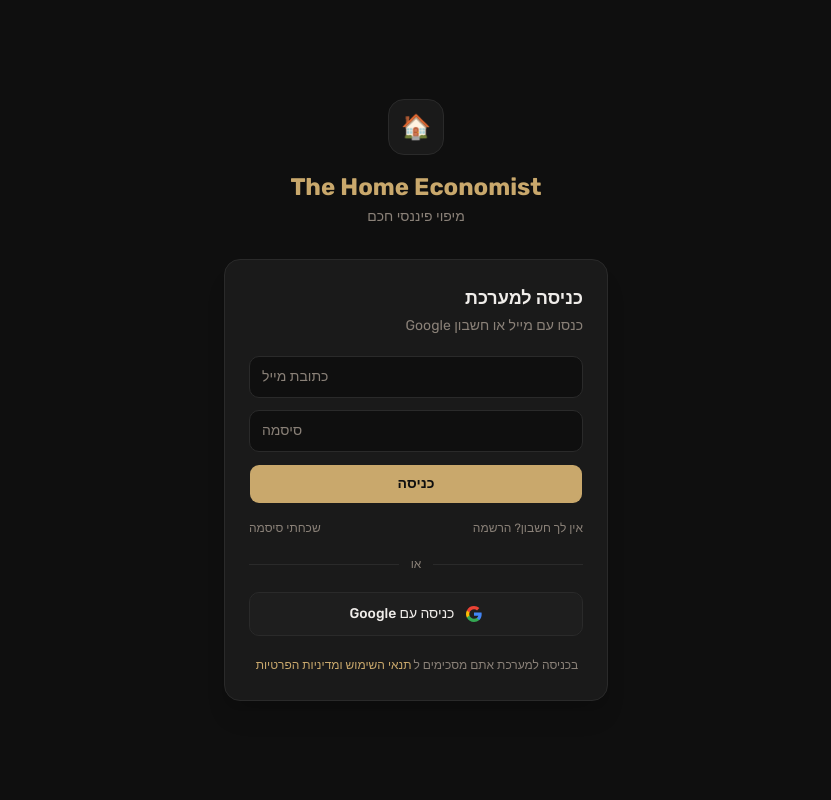
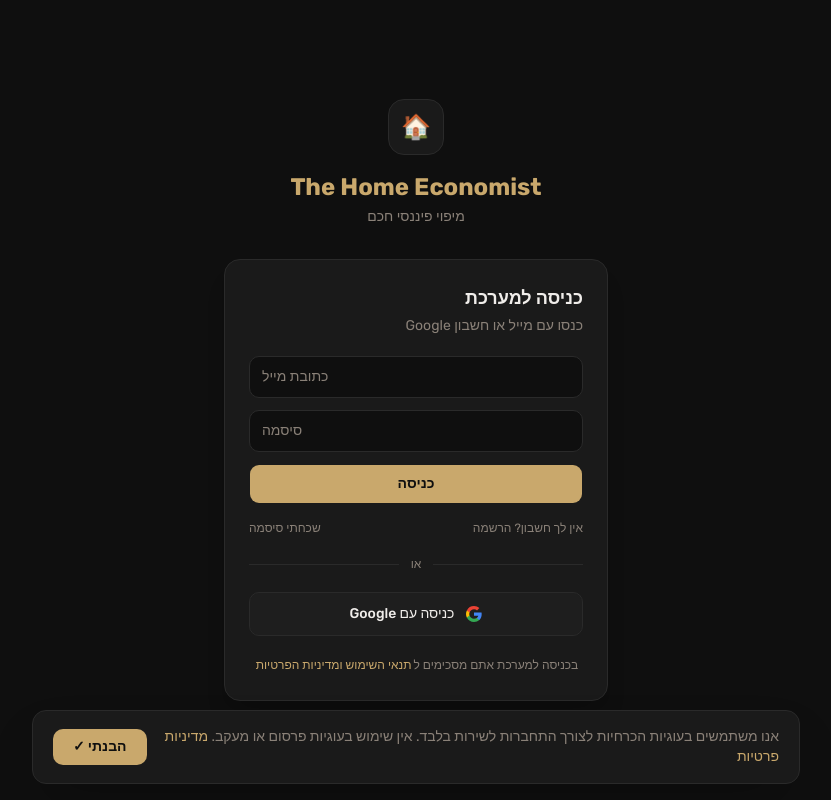
Before and after one commit to ninioori-boop/mipuy-financi-app-2, a Next.js app: page /auth in a window 1280 px wide. Shown: the whole page, without its empty margins (366-1197 px from the left). Built offline with nearby package versions, Linux system fonts and the light colour scheme; no server answers.

Commit message:
feat: cookie consent banner

```diff
--- a/src/app/layout.tsx
+++ b/src/app/layout.tsx
@@ -3,6 +3,7 @@
 import './globals.css'
 import { AuthProvider } from '@/components/layout/AuthProvider'
 import { DataSync } from '@/components/layout/DataSync'
+import { CookieBanner } from '@/components/layout/CookieBanner'
 import { Toaster } from '@/components/ui/sonner'
 
 const rubik = Rubik({
@@ -24,6 +25,7 @@
             {children}
           </DataSync>
         </AuthProvider>
+        <CookieBanner />
         <Toaster position="bottom-center" />
       </body>
     </html>
--- /dev/null
+++ b/src/components/layout/CookieBanner.tsx
@@ -0,0 +1,36 @@
+'use client'
+
+import { useState, useEffect } from 'react'
+
+export function CookieBanner() {
+  const [visible, setVisible] = useState(false)
+
+  useEffect(() => {
+    if (!localStorage.getItem('cookie_consent')) setVisible(true)
+  }, [])
+
+  function accept() {
+    localStorage.setItem('cookie_consent', '1')
+    setVisible(false)
+  }
+
+  if (!visible) return null
+
+  return (
+    <div className="fixed bottom-0 inset-x-0 z-50 p-4">
+      <div className="max-w-3xl mx-auto rounded-xl border border-line bg-surface2 shadow-2xl px-5 py-4 flex items-center gap-4 flex-wrap">
+        <p className="flex-1 text-sm text-muted-txt min-w-[200px]">
+          אנו משתמשים בעוגיות הכרחיות לצורך התחברות לשירות בלבד.
+          אין שימוש בעוגיות פרסום או מעקב.{' '}
+          <a href="/privacy" target="_blank" className="text-gold hover:underline">מדיניות פרטיות</a>
+        </p>
+        <button
+          onClick={accept}
+          className="shrink-0 px-5 py-2 rounded-lg bg-gold text-surface text-sm font-semibold hover:bg-gold-light transition-colors"
+        >
+          הבנתי ✓
+        </button>
+      </div>
+    </div>
+  )
+}
```
